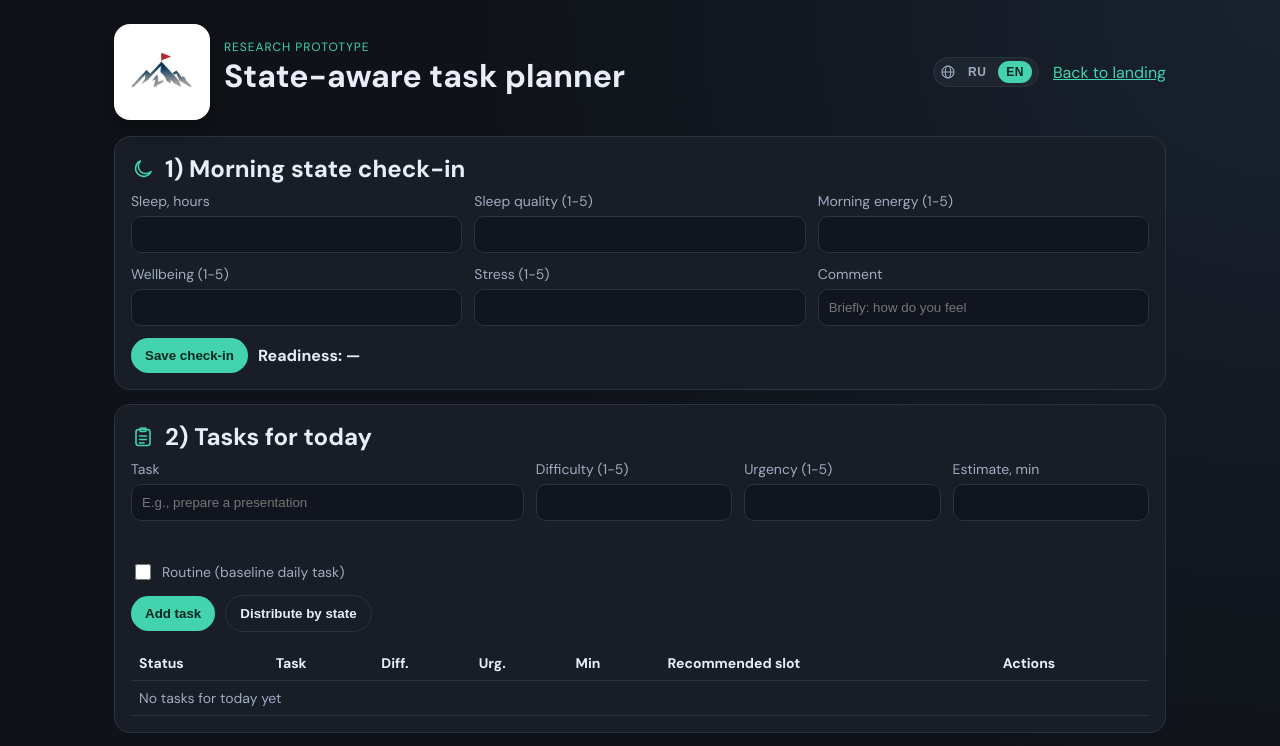
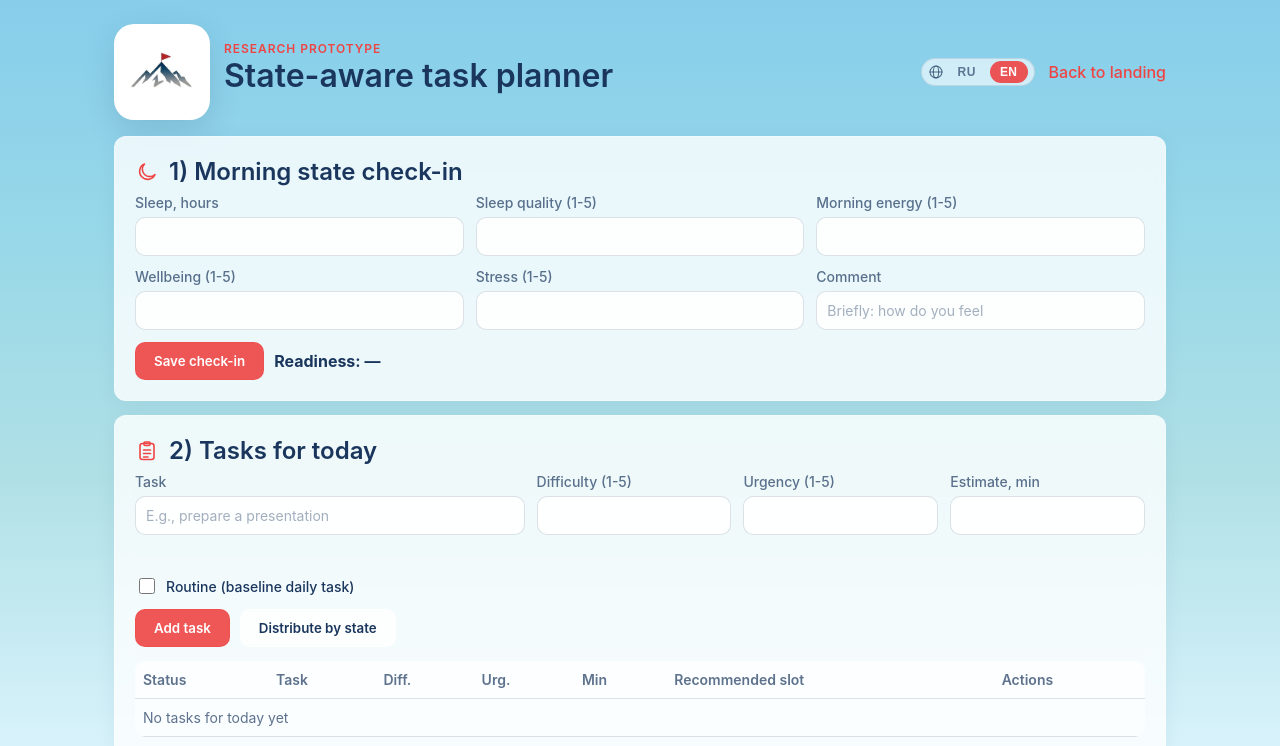
Before and after one commit to sveta0202/UPeak, a website: page public/planner.html in a window 1280 px wide. Shown: the top 746 px of the page. Drawn offline with Linux system fonts and the light colour scheme.

Commit message:
bug fixes

```diff
--- a/public/planner.css
+++ b/public/planner.css
@@ -1,28 +1,52 @@
 :root {
-  --bg: #0f1218;
-  --card: #181d26;
-  --line: #2a3342;
-  --text: #e8edf7;
-  --muted: #9facc2;
-  --accent: #43d3ae;
+  --text: #1a365d;
+  --muted: rgba(26, 54, 93, 0.7);
+  --line: rgba(26, 54, 93, 0.15);
+  --accent: #ef4444;
+  --card-bg: rgba(255, 255, 255, 0.8);
+  --card-bg-strong: rgba(255, 255, 255, 0.95);
+  --input-bg: rgba(255, 255, 255, 0.9);
 }
 * { box-sizing: border-box; }
 body {
   margin: 0;
-  background: radial-gradient(circle at top right, #182230, #0f1218 50%);
+  background: linear-gradient(180deg, #87CEEB 0%, #98D8E8 30%, #B0E0E6 60%, #E0F6FF 100%);
+  background-attachment: fixed;
+  min-height: 100vh;
   color: var(--text);
-  font-family: "DM Sans", system-ui, sans-serif;
+  font-family: 'Inter', 'DM Sans', -apple-system, BlinkMacSystemFont, system-ui, sans-serif;
 }
 .layout { max-width: 1100px; margin: 0 auto; padding: 24px; }
 .top { display: flex; justify-content: space-between; align-items: center; gap: 12px; margin-bottom: 16px; }
 .top-brand { display: flex; align-items: center; gap: 14px; }
-.brand-logo { width: 96px; height: 96px; border-radius: 16px; object-fit: contain; background: #ffffff; padding: 6px; box-shadow: 0 8px 20px rgba(0,0,0,0.35); }
+.brand-logo {
+  width: 96px;
+  height: 96px;
+  border-radius: 20px;
+  object-fit: contain;
+  background: #ffffff;
+  padding: 6px;
+  box-shadow: 0 10px 30px rgba(26, 54, 93, 0.15);
+}
 .top-actions { display: flex; align-items: center; gap: 14px; }
-.eyebrow { margin: 0; color: var(--accent); font-size: 12px; text-transform: uppercase; letter-spacing: 0.08em; }
-h1, h2 { margin: 0 0 8px; }
-h2 { display: flex; align-items: center; gap: 10px; }
+.eyebrow {
+  margin: 0;
+  color: var(--accent);
+  font-size: 12px;
+  text-transform: uppercase;
+  letter-spacing: 0.08em;
+  font-weight: 600;
+}
+h1, h2 { margin: 0 0 8px; color: var(--text); }
+h1 { font-weight: 600; }
+h2 { display: flex; align-items: center; gap: 10px; font-weight: 600; }
 .card-icon { color: var(--accent); display: inline-flex; }
-.home-link { color: var(--accent); }
+.home-link {
+  color: var(--accent);
+  text-decoration: none;
+  font-weight: 500;
+}
+.home-link:hover { text-decoration: underline; }
 .sf-icon {
   display: inline-block;
   width: 1em;
@@ -34,9 +58,9 @@ h2 { display: flex; align-items: center; gap: 10px; }
   display: inline-flex;
   align-items: center;
   gap: 4px;
-  padding: 3px 6px;
-  background: rgba(255,255,255,0.04);
-  border: 1px solid var(--line);
+  padding: 2px 6px;
+  background: rgba(255, 255, 255, 0.6);
+  border: 1px solid rgba(26, 54, 93, 0.12);
   border-radius: 999px;
   color: var(--muted);
   font-size: 1em;
@@ -44,70 +68,121 @@ h2 { display: flex; align-items: center; gap: 10px; }
 .lang-switch button {
   border: none;
   background: transparent;
-  color: var(--muted);
+  color: rgba(26, 54, 93, 0.65);
   font-size: 12px;
   font-weight: 600;
   letter-spacing: 0.04em;
-  padding: 4px 8px;
+  padding: 4px 10px;
   border-radius: 999px;
   cursor: pointer;
   transition: background 0.2s, color 0.2s;
 }
 .lang-switch button.is-active {
-  background: var(--accent);
-  color: #07261f;
+  background: rgba(239, 68, 68, 0.9);
+  color: #ffffff;
 }
 .lang-switch button:hover:not(.is-active) {
   color: var(--text);
 }
 .card {
-  background: var(--card);
-  border: 1px solid var(--line);
-  border-radius: 16px;
-  padding: 16px;
+  background: var(--card-bg);
+  border: 1px solid rgba(255, 255, 255, 0.3);
+  border-radius: 12px;
+  backdrop-filter: blur(10px);
+  padding: 20px;
   margin-bottom: 14px;
+  box-shadow: 0 4px 20px rgba(26, 54, 93, 0.06);
 }
 .grid { display: grid; gap: 12px; }
 .grid.two { grid-template-columns: repeat(2, 1fr); }
 .grid.three { grid-template-columns: repeat(3, 1fr); }
 .grid.four { grid-template-columns: 2fr repeat(3, 1fr); }
-label { display: flex; flex-direction: column; gap: 6px; font-size: 14px; color: var(--muted); }
+label {
+  display: flex;
+  flex-direction: column;
+  gap: 6px;
+  font-size: 14px;
+  color: var(--muted);
+  font-weight: 500;
+}
 label.checkbox-label {
   flex-direction: row;
   align-items: center;
   gap: 8px;
   padding-top: 28px;
+  color: var(--text);
 }
 label.checkbox-label input[type="checkbox"] {
   width: 16px;
   height: 16px;
+  accent-color: var(--accent);
 }
 input {
   border: 1px solid var(--line);
-  background: #10151f;
+  background: var(--input-bg);
   color: var(--text);
   border-radius: 10px;
   padding: 10px;
+  font-family: inherit;
+  font-size: 14px;
+  transition: border-color 0.2s, box-shadow 0.2s;
 }
+input:focus {
+  outline: none;
+  border-color: rgba(239, 68, 68, 0.5);
+  box-shadow: 0 0 0 3px rgba(239, 68, 68, 0.12);
+}
+input::placeholder { color: rgba(26, 54, 93, 0.4); }
 .row { display: flex; align-items: center; gap: 10px; }
 .full { grid-column: 1 / -1; }
 .hidden { display: none; }
 .btn {
-  background: var(--accent);
-  color: #07261f;
-  border: none;
-  border-radius: 999px;
-  padding: 10px 14px;
-  font-weight: 700;
+  background: rgba(239, 68, 68, 0.9);
+  color: #ffffff;
+  border: 1px solid rgba(239, 68, 68, 0.3);
+  border-radius: 10px;
+  padding: 10px 18px;
+  font-weight: 600;
+  font-family: inherit;
   cursor: pointer;
+  transition: all 0.3s ease;
 }
-.btn.secondary { background: transparent; color: var(--text); border: 1px solid var(--line); }
+.btn:hover {
+  background: rgba(239, 68, 68, 1);
+  border-color: rgba(239, 68, 68, 0.5);
+  transform: translateY(-1px);
+  box-shadow: 0 6px 20px rgba(239, 68, 68, 0.25);
+}
+.btn.secondary {
+  background: rgba(255, 255, 255, 0.8);
+  color: var(--text);
+  border: 1px solid rgba(255, 255, 255, 0.5);
+}
+.btn.secondary:hover {
+  background: rgba(255, 255, 255, 0.95);
+  border-color: rgba(239, 68, 68, 0.3);
+  box-shadow: 0 6px 20px rgba(26, 54, 93, 0.08);
+}
 .status, .muted { color: var(--muted); font-size: 14px; }
-.status.ok { color: #8cf0d4; }
-.status.err { color: #ff9b9b; }
-table { width: 100%; border-collapse: collapse; margin-top: 14px; }
-th, td { border-bottom: 1px solid var(--line); padding: 8px; text-align: left; font-size: 14px; }
-.task-done { text-decoration: line-through; color: #7f8ca1; }
+.status.ok { color: #15803d; }
+.status.err { color: #b91c1c; }
+table {
+  width: 100%;
+  border-collapse: collapse;
+  margin-top: 14px;
+  background: rgba(255, 255, 255, 0.5);
+  border-radius: 10px;
+  overflow: hidden;
+}
+th, td {
+  border-bottom: 1px solid var(--line);
+  padding: 10px 8px;
+  text-align: left;
+  font-size: 14px;
+}
+th { color: var(--muted); font-weight: 600; background: rgba(255, 255, 255, 0.4); }
+td { color: var(--text); }
+.task-done { text-decoration: line-through; color: rgba(26, 54, 93, 0.45); }
 .task-title {
   display: inline-flex;
   align-items: center;
@@ -117,47 +192,54 @@ th, td { border-bottom: 1px solid var(--line); padding: 8px; text-align: left; f
   display: inline-block;
   border: 1px solid var(--line);
   color: var(--muted);
+  background: rgba(255, 255, 255, 0.5);
   border-radius: 999px;
   padding: 2px 8px;
   font-size: 12px;
 }
 .routine-chip {
   display: inline-block;
-  border: 1px solid #33564e;
-  color: #8cf0d4;
+  border: 1px solid rgba(239, 68, 68, 0.3);
+  color: var(--accent);
+  background: rgba(239, 68, 68, 0.08);
   border-radius: 999px;
   padding: 2px 8px;
   font-size: 11px;
   letter-spacing: 0.02em;
+  font-weight: 600;
 }
 .btn-icon {
   border: 1px solid var(--line);
-  background: transparent;
-  color: #ff9b9b;
+  background: rgba(255, 255, 255, 0.6);
+  color: var(--accent);
   border-radius: 8px;
   padding: 4px 8px;
   cursor: pointer;
+  transition: background 0.2s;
 }
 .btn-icon:hover {
-  background: #2a1a20;
+  background: rgba(239, 68, 68, 0.08);
 }
 .btn-icon.edit {
-  color: #8cf0d4;
+  color: #1a365d;
 }
 .btn-icon.edit:hover {
-  background: #1b2a25;
+  background: rgba(26, 54, 93, 0.08);
 }
 .actions-cell {
   position: relative;
 }
 .menu-btn {
   border: 1px solid var(--line);
-  background: transparent;
+  background: rgba(255, 255, 255, 0.6);
   color: var(--text);
   border-radius: 8px;
   width: 30px;
   height: 28px;
   cursor: pointer;
+}
+.menu-btn:hover {
+  background: rgba(255, 255, 255, 0.9);
 }
 .row-menu {
   position: absolute;
@@ -168,9 +250,11 @@ th, td { border-bottom: 1px solid var(--line); padding: 8px; text-align: left; f
   display: flex;
   flex-direction: column;
   border: 1px solid var(--line);
-  background: #10151f;
+  background: rgba(255, 255, 255, 0.98);
+  backdrop-filter: blur(10px);
   border-radius: 10px;
   overflow: hidden;
+  box-shadow: 0 10px 30px rgba(26, 54, 93, 0.15);
 }
 .row-menu.hidden {
   display: none;
@@ -182,9 +266,11 @@ th, td { border-bottom: 1px solid var(--line); padding: 8px; text-align: left; f
   padding: 8px 10px;
   text-align: left;
   cursor: pointer;
+  font-family: inherit;
+  font-size: 14px;
 }
 .menu-item:hover {
-  background: #1a2230;
+  background: rgba(26, 54, 93, 0.06);
 }
 @media (max-width: 900px) {
   .grid.two, .grid.three, .grid.four { grid-template-columns: 1fr; }
@@ -193,5 +279,5 @@ th, td { border-bottom: 1px solid var(--line); padding: 8px; text-align: left; f
 .sync-status {
   margin-top: 12px;
   font-size: 14px;
-  color: #7b8291;
+  color: var(--muted);
 }
```
Also changed, not shown: public/index.html (+25 -5 lines), public/participate.html (+1 -1 lines).
